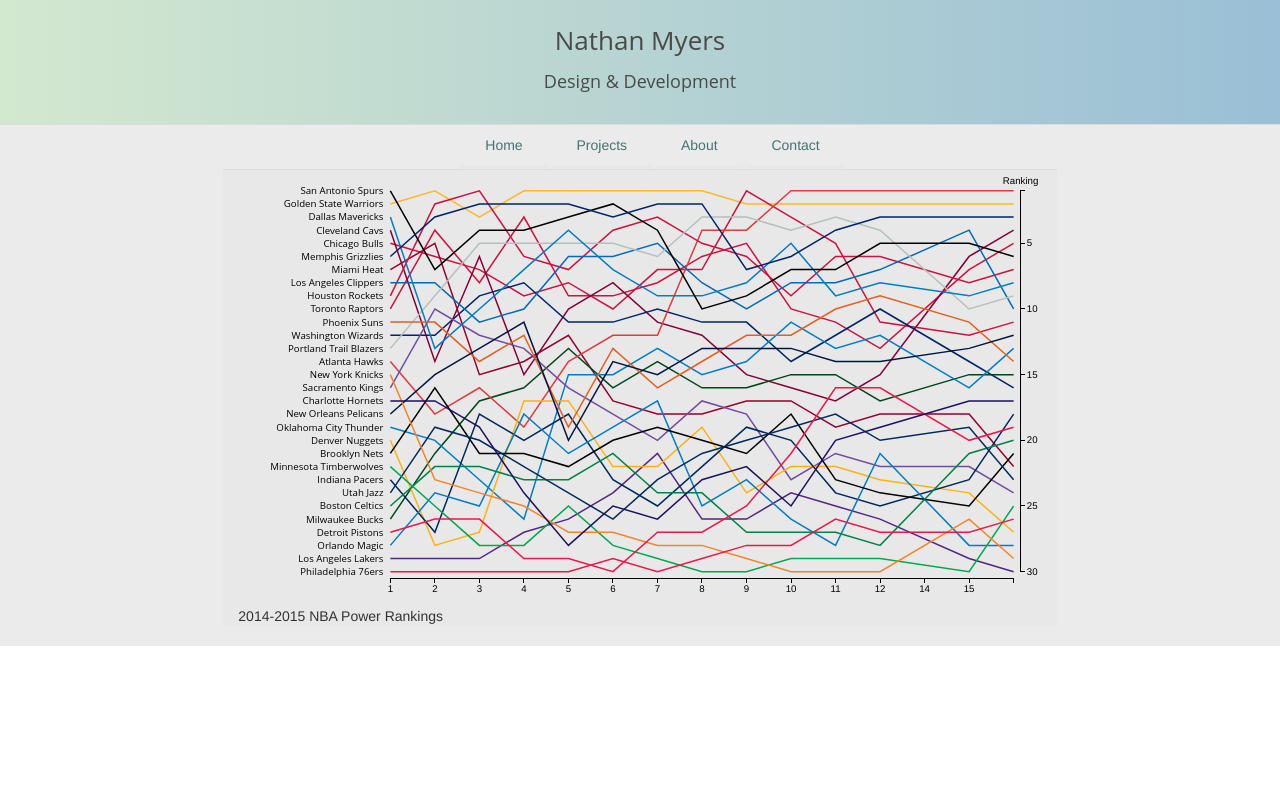
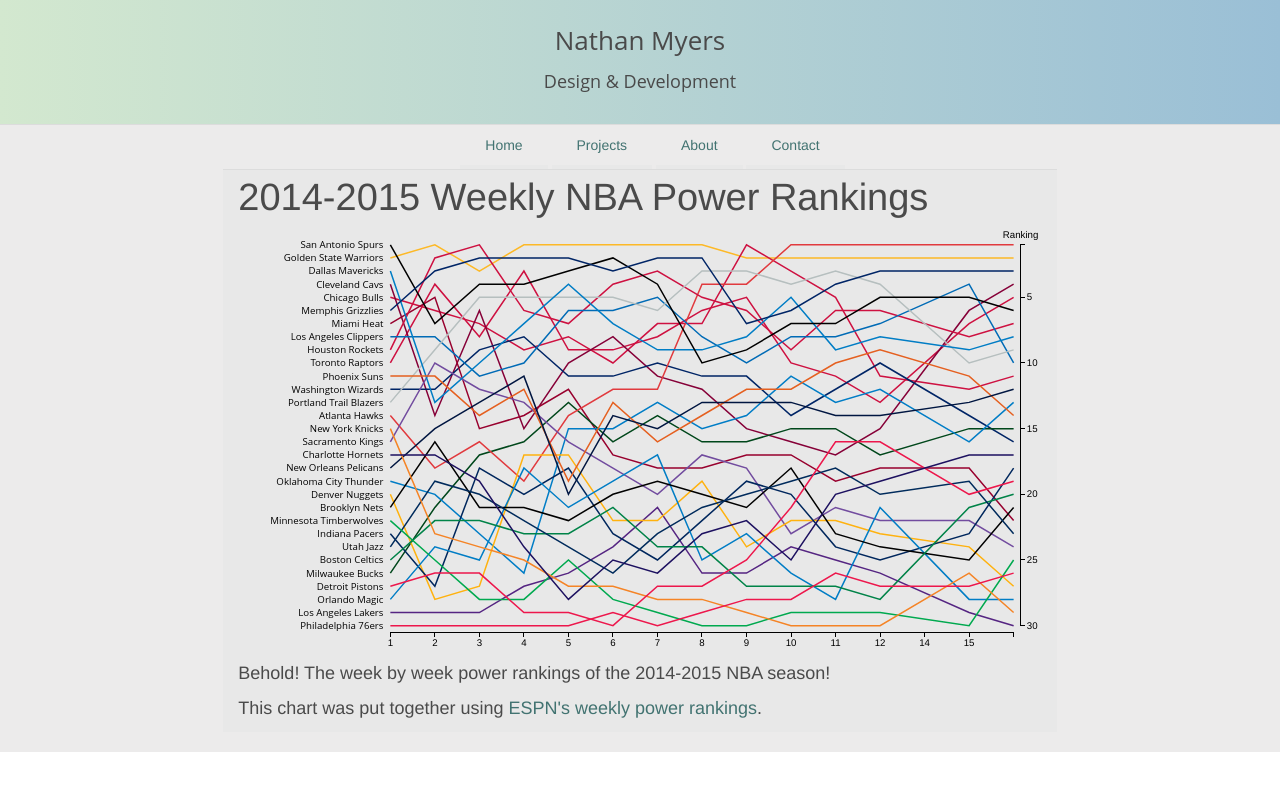
Before and after one commit to nathanemyers/homepage, a Django app: page /projects/2014-2015-nba-power-rankings in a window 1280 px wide. Run offline with Django 3.2, Linux system fonts and the light colour scheme; some libraries are stand-ins or nearby versions.

Commit message:
adding some markup around nba-legacy

```diff
--- /dev/null
+++ b/nathanemyers/nathanemyers/static/css/post-detail.css
@@ -0,0 +1,9 @@
+.post-detail-title {
+  font-size: 38px;
+  color: #4A4A4A;
+}
+
+.post-detail-content {
+  font-size: 18px;
+  color: #4A4A4A;
+}
--- a/nathanemyers/nathanemyers/templates/base.html
+++ b/nathanemyers/nathanemyers/templates/base.html
@@ -13,6 +13,7 @@
   <link rel="stylesheet" href="https://maxcdn.bootstrapcdn.com/bootstrap/3.3.5/css/bootstrap.min.css">
   <link rel="stylesheet" href="https://maxcdn.bootstrapcdn.com/bootstrap/3.3.5/css/bootstrap-theme.min.css">
   <script src="https://maxcdn.bootstrapcdn.com/bootstrap/3.3.5/js/bootstrap.min.js"></script>
+
   <link rel="icon" type="image/png" href="/static/favicon-32x32.png" sizes="32x32" />
   <link rel="icon" type="image/png" href="/static/favicon-16x16.png" sizes="16x16" />
 
--- a/nathanemyers/nathanemyers/templates/projects/nba-legacy.html
+++ b/nathanemyers/nathanemyers/templates/projects/nba-legacy.html
@@ -1,17 +1,21 @@
 {% extends "base.html" %}
 
 {% block head %}
-<link rel="stylesheet" href="/static/projects.css" type="text/css" media="all" />
+<link rel="stylesheet" href="/static/css/post-detail.css" type="text/css" media="all" />
 <link rel="stylesheet" href="/static/css/smash_style.css">
 <script type="text/javascript" src="/static/lib/d3/d3.min.js"></script>
 <script type="text/javascript" src="/static/nba-legacy/nba-rankings-chart.js"></script>
 {% endblock %}
 
 {% block content %}
-<div class="">
-  <div class="svg_target_1"></div>
+<div class="post-detail-title">
+  2014-2015 Weekly NBA Power Rankings
 </div>
-2014-2015 NBA Power Rankings
+<div class="svg_target_1"></div>
+<div class="post-detail-content">
+  <p>Behold! The week by week power rankings of the 2014-2015 NBA season!</p>
+  <p>This chart was put together using <a target="_blank" href="http://espn.go.com/nba/powerrankings">ESPN's weekly power rankings</a>.</p>
+</div>
 
 <script>
 build_smash_power_rankings(".svg_target_1", {
```
